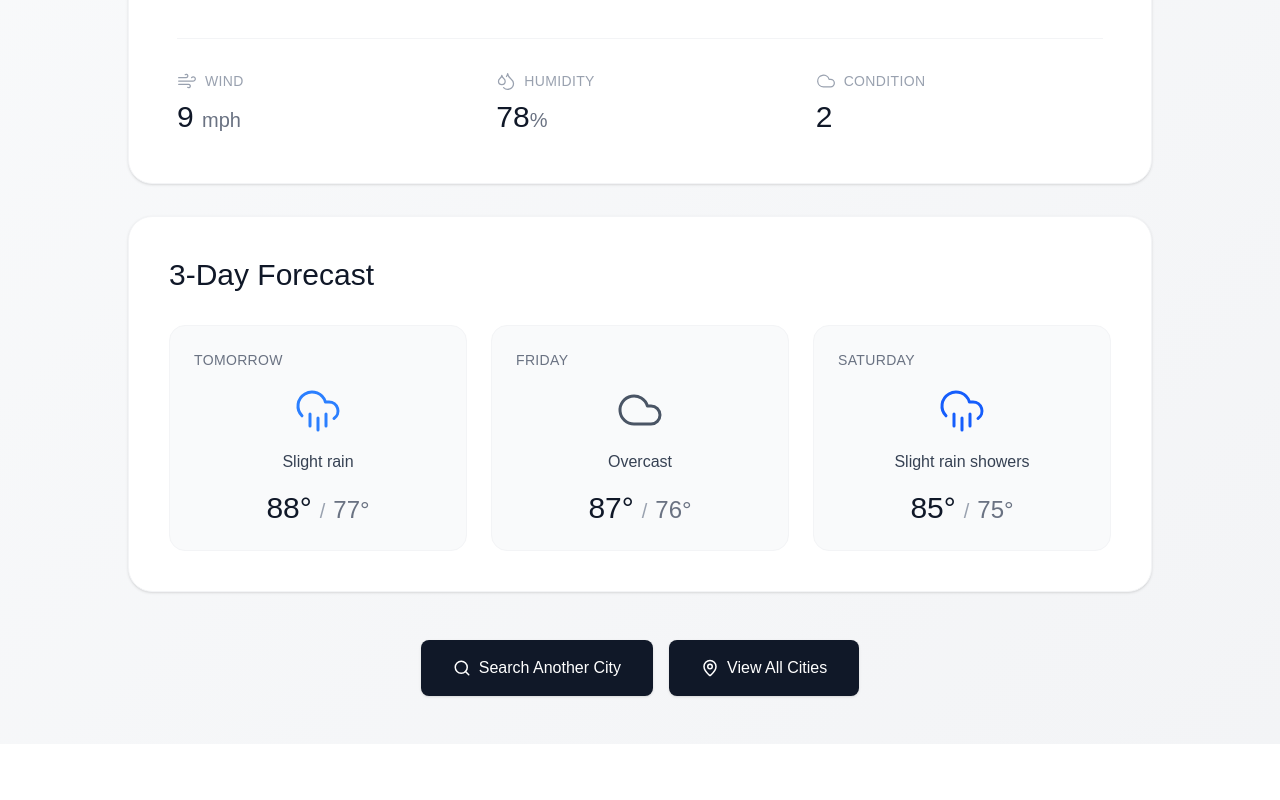
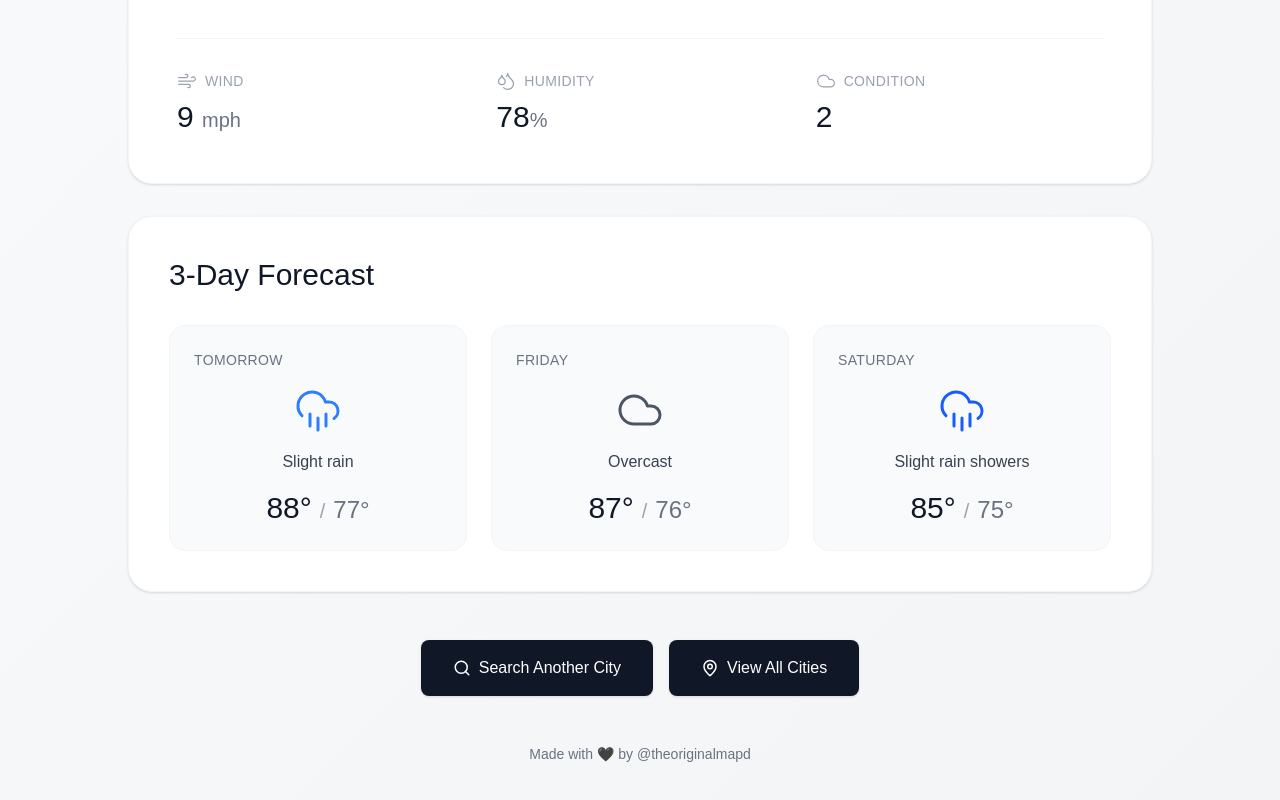
Before and after one commit to theorignalmapdcodex/mapd-weather-app_class3, a Next.js app: page /weather/accra in a window 1280 px wide. Shown: the part 451-1251 px from the top of the page. Before the commit the page ends 1195 px from the top, so only its background shows below. Built offline with nearby package versions, Linux system fonts and the light colour scheme.

Commit message:
#12-Updated main README.md file; added a footer to show app designer accross main homepage, location page and newly added all cities page

```diff
--- a/src/app/page.tsx
+++ b/src/app/page.tsx
@@ -82,6 +82,14 @@ export default function Home() {
         {loading && <LoadingState />}
         {error && <ErrorMessage message={error} />}
         {weather && !loading && <WeatherDisplay weather={weather} />}
+
+        {/* NEW: Footer */}
+        <footer className="mt-12 text-center pb-8">
+          <p className="text-gray-500 text-sm font-light">
+            Made with 🖤 by @theoriginalmapd
+          </p>
+        </footer>
+
       </main>
     </div>
   );
--- a/src/app/weather/[location]/page.tsx
+++ b/src/app/weather/[location]/page.tsx
@@ -207,6 +207,13 @@ export default async function WeatherDetailPage({ params }: PageProps) {
           </Button>
         </div>
 
+                {/* NEW: Footer */}
+        <footer className="mt-12 text-center pb-8">
+          <p className="text-gray-500 text-sm font-light">
+            Made with 🖤 by @theoriginalmapd
+          </p>
+        </footer>
+
       </main>
     </div>
   );
--- a/src/app/weather/all-cities/page.tsx
+++ b/src/app/weather/all-cities/page.tsx
@@ -164,6 +164,14 @@ export default function AllCitiesPage() {
             ← Back to Home
           </Link>
         </div>
+
+                {/* NEW: Footer */}
+        <footer className="mt-12 text-center pb-8">
+          <p className="text-gray-500 text-sm font-light">
+            Made with 🖤 by @theoriginalmapd
+          </p>
+        </footer>
+
       </div>
     </div>
   );
```
Also changed, not shown: 1 other file (tests, documents, lock files or other folders).
